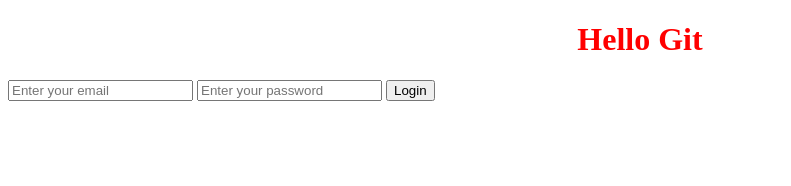
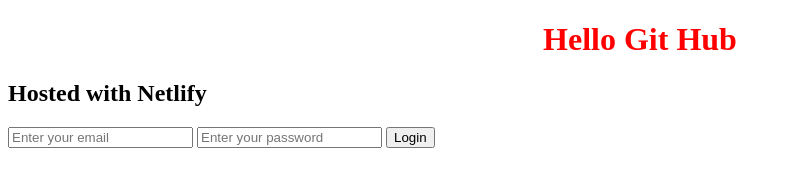
Before and after one commit to LiaXcod/shecodes-plus-W6-L4-challenge, a plain HTML site: page index.html in a window 1280 px wide. Shown: the whole page, without its empty margins (0-791 px from the left). Drawn offline with Linux system fonts and the light colour scheme.

Commit message:
edited h1 and h2

```diff
--- a/index.html
+++ b/index.html
@@ -7,7 +7,8 @@
     <link rel="stylesheet" href="style.css" />
   </head>
   <body>
-    <h1>Hello Git</h1>
+    <h1>Hello Git Hub</h1>
+    <h2>Hosted with Netlify</h2>
     <form>
       <input type="email" placeholder="Enter your email" />
       <input type="password" placeholder="Enter your password" />
```
